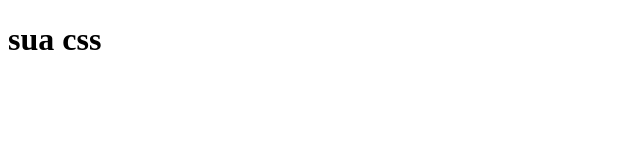
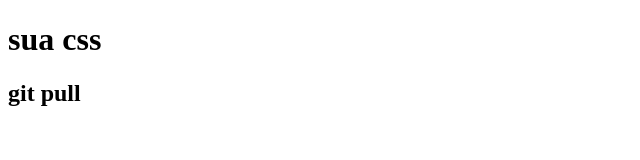
Before and after one commit to dothanhvinh448/vd, a plain HTML site: page css.html in a window 1280 px wide. Shown: the whole page, without its empty margins (0-640 px from the left). Drawn offline with Linux system fonts and the light colour scheme.

Commit message:
Update css.html

```diff
--- a/css.html
+++ b/css.html
@@ -8,5 +8,6 @@
 </head>
 <body>
     <h1>sua css</h1>
+    <h2>git pull</h2>
 </body>
 </html>
```
